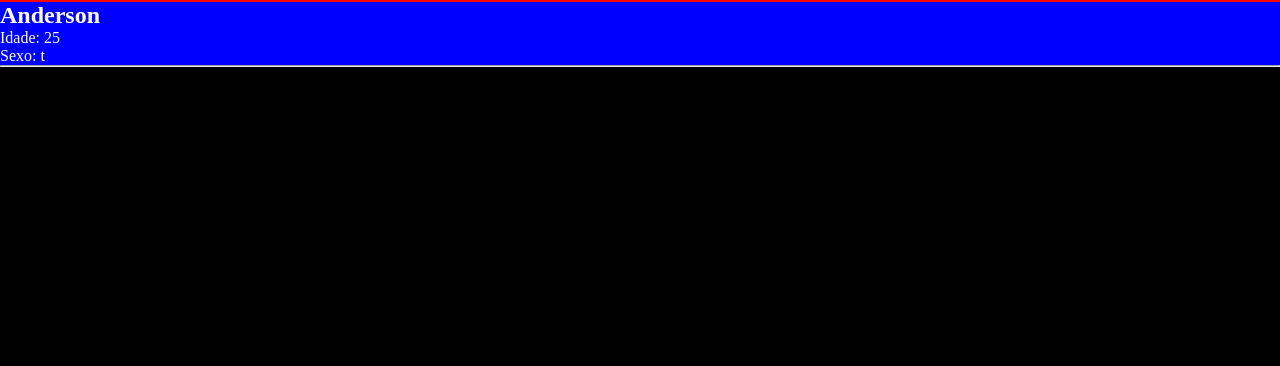
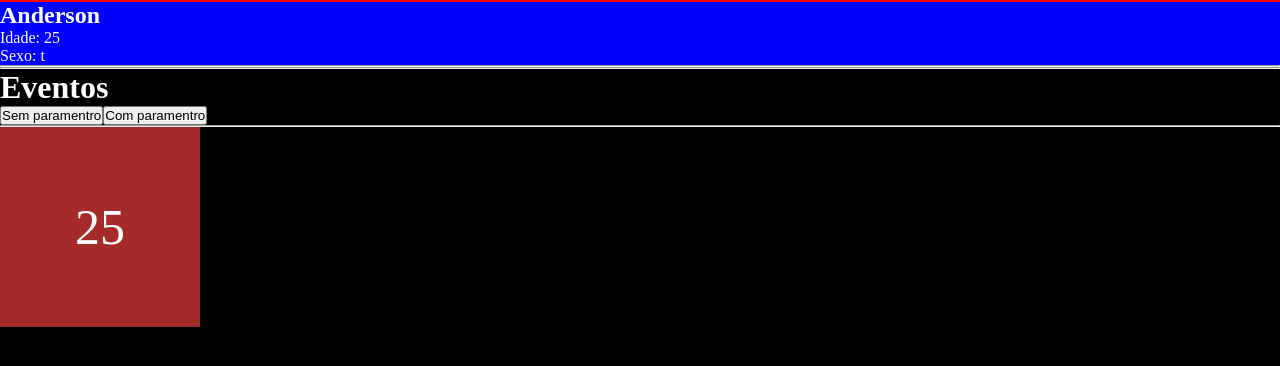
Before and after one commit to andersonjhonatan/study-Angular, an Angular app: page / in a window 1280 px wide. Shown: the part 422-788 px from the top of the page. Built offline with nearby package versions, Linux system fonts and the light colour scheme.

Commit message:
feat: function de mouseMove e Click

```diff
--- a/src/app/app.component.ts
+++ b/src/app/app.component.ts
@@ -4,6 +4,7 @@ import { RouterOutlet } from '@angular/router';
 import { DataBidingComponent } from './data-biding/data-biding.component';
 import { PropertyBindingComponent } from './property-binding/property-binding.component';
 import { DiretivasComponent } from './diretivas/diretivas.component';
+import { EventComponent } from './event/event.component';
 
 @Component({
   selector: 'app-root',
@@ -13,12 +14,14 @@ import { DiretivasComponent } from './diretivas/diretivas.component';
     RouterOutlet,
     DataBidingComponent,
     PropertyBindingComponent,
-    DiretivasComponent
+    DiretivasComponent,
+    EventComponent,
   ],
   template: `
     <app-data-biding></app-data-biding>
     <app-property-binding></app-property-binding>
     <app-diretivas></app-diretivas>
+    <app-event></app-event>
     <router-outlet></router-outlet>`,
 })
 export class AppComponent implements OnInit {
--- a/src/app/event/event.component.html
+++ b/src/app/event/event.component.html
@@ -1 +1,43 @@
-<p>event works!</p>
+<div>
+  <hr />
+  <h1>Eventos</h1>
+
+  <button (click)="onClick2()">Sem paramentro</button>
+  <button (click)="onClick('Anderson consequi')">Com paramentro</button>
+  <!-- (click)="onClick()" é chamada de evento dde clique no botão e esse onclick é o evento uma function que é chamada quando o botão é clicado. e ela ta sendo criada dentro do componente event.component, tanto pode colocar o nome dentro do paramentro da funçao e como pode colocar o nome da function -->
+
+  <hr />
+
+  <div
+    style="
+      background-color: brown;
+      width: 200px;
+      height: 200px;
+      display: flex;
+      justify-content: center;
+      align-items: center;
+    "
+    (mousemove)="onMouseMove($event)"
+  >
+    <p style="font-size: 50px">{{ age }}</p>
+  </div>
+</div>
+
+<!--
+  (click)
+  (change)
+  (blur)
+  (focus)
+  (keydown)
+  (keyup)
+  (keypress)
+  (mouseenter)
+  (mouseleave)
+  (mouseover)
+  (mouseout)
+  (mousedown)
+  (mouseup)
+  (mousemove)
+  (load)
+  (unload)
+ -->
--- a/src/app/event/event.component.ts
+++ b/src/app/event/event.component.ts
@@ -1,4 +1,4 @@
-import { Component } from '@angular/core';
+import { Component, OnInit } from '@angular/core';
 import { CommonModule } from '@angular/common';
 
 @Component({
@@ -6,8 +6,25 @@ import { CommonModule } from '@angular/common';
   standalone: true,
   imports: [CommonModule],
   templateUrl: './event.component.html',
-  styleUrl: './event.component.css'
+  styleUrl: './event.component.css',
 })
 export class EventComponent {
+  private name: string = 'Kalleo';
+  public age: number = 25;
 
+  constructor() {}
+
+  onClick(name: string) {
+    alert(name);
+  }
+
+  public onClick2() {
+    alert(this.name);
+  }
+
+  public onMouseMove(mouse: MouseEvent) {
+    if (mouse.clientX === 100) {
+      alert('Encontrei');
+    }
+  }
 }
```
